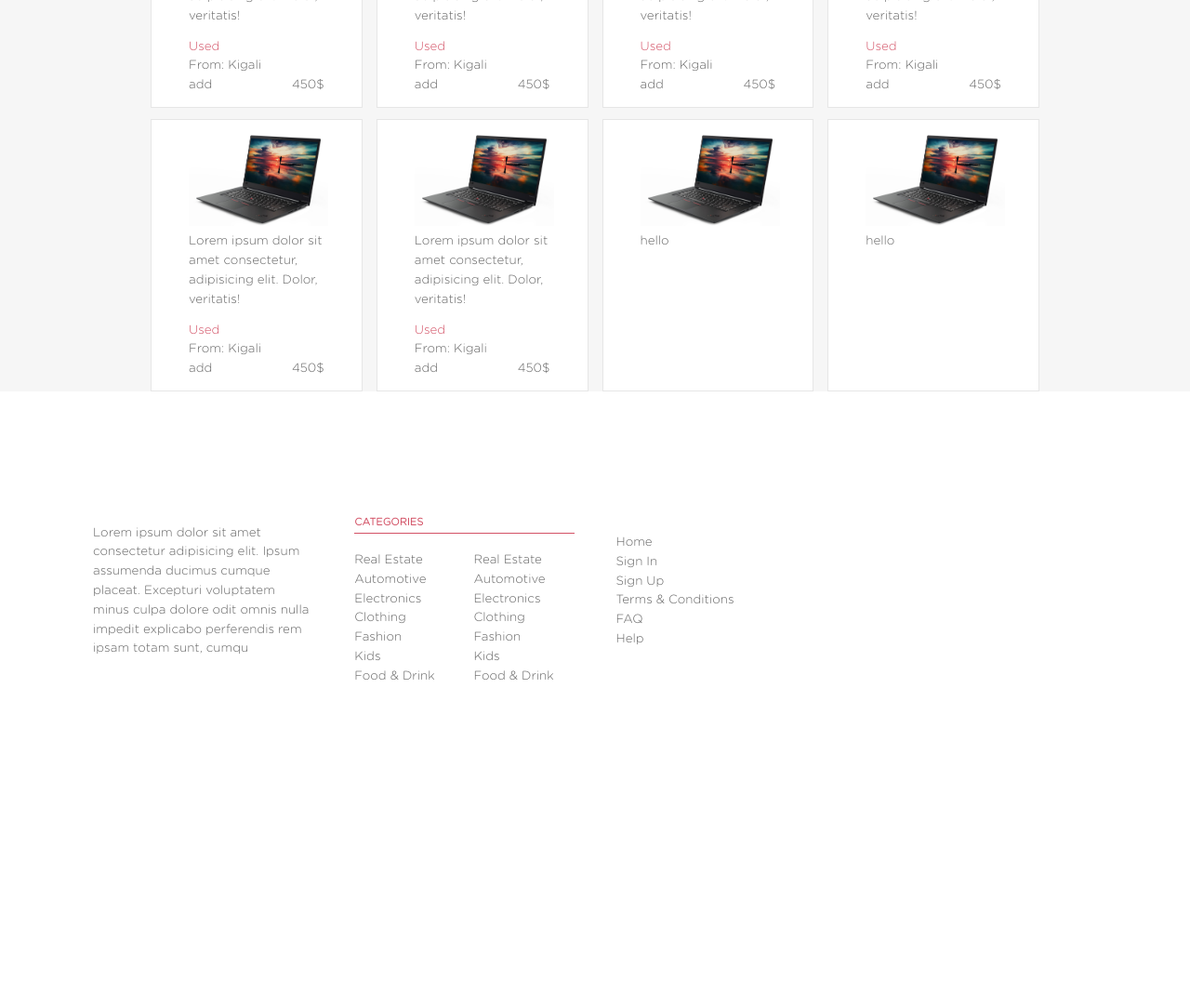
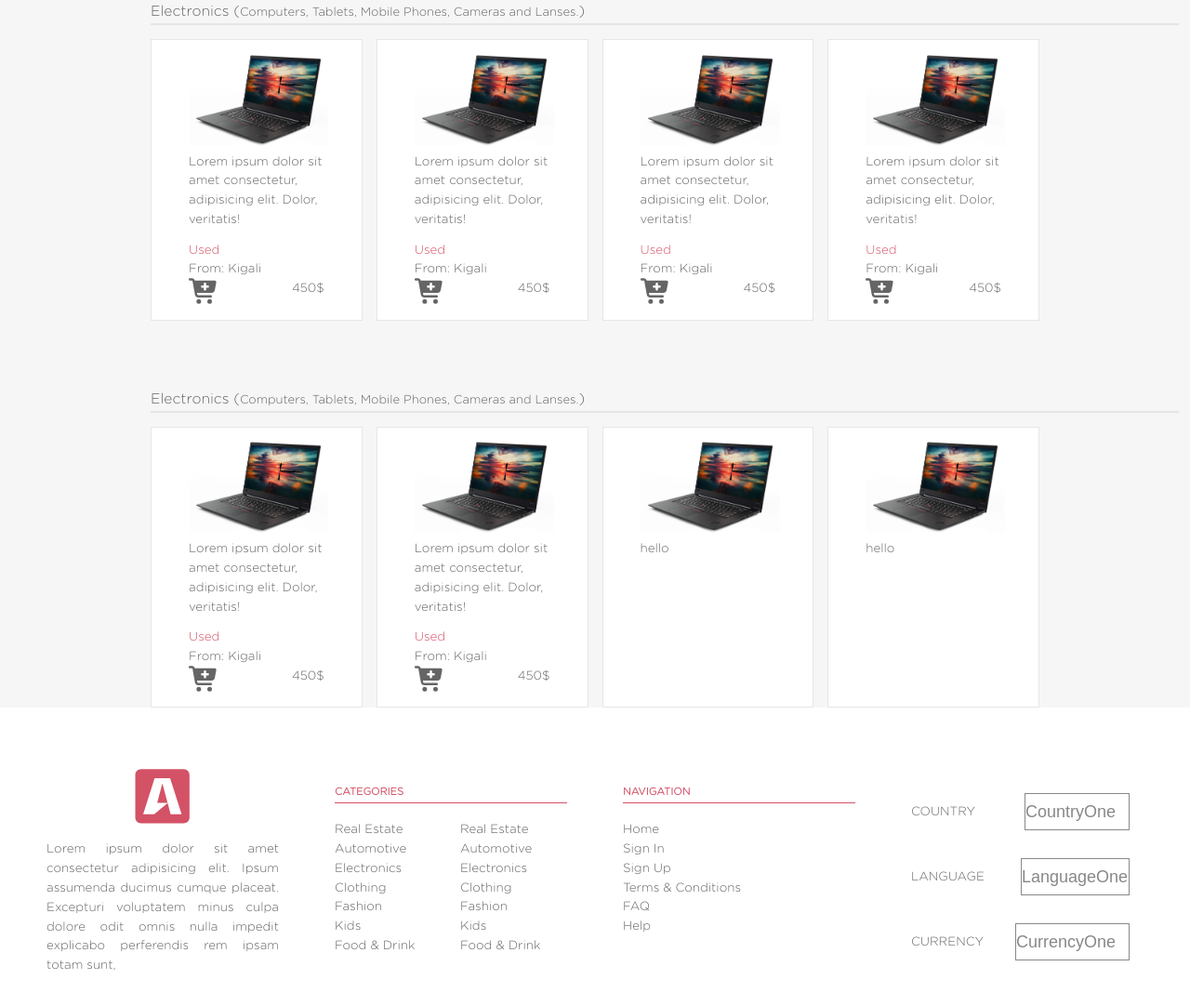
Before and after one commit to muhenge/online-shop, a website: page home.html in a window 1280 px wide. Shown: the part 1070-2152 px from the top of the page at 93% size. Before the commit the page ends 1908 px from the top, so only its background shows below. Drawn offline with Linux system fonts and the light colour scheme; files whose address does not match are found by name.

Commit message:
Feature: added logo, and icons on the desktop view

```diff
--- a/CSS/styles.css
+++ b/CSS/styles.css
@@ -30,14 +30,19 @@ body {
   color: #656565;
 }
 
-nav a img {
+img.logo {
   width: 35px;
+}
+
+.fa-buysellads {
+  color: #d35266;
 }
 
 nav {
   background-color: #383838;
   color: white;
   position: relative;
+
 }
 
 .menu {
@@ -107,12 +112,6 @@ header {
   color: white;
   padding: 35px;
 }
-/*
-form {
-    display: grid;
-    grid-template-columns: repeat(3,1fr);
-    grid-gap: 1px;
-} */
 
 input {
   border: none;
@@ -149,10 +148,6 @@ section {
   padding: 0 40px;
   cursor: pointer;
 }
-/*
- section {
-    margin: 0 190px;
-}  */
 
 .carts-list {
   margin: auto 150px auto 150px;
@@ -195,6 +190,15 @@ h1 {
   width: 50%;
 }
 
+section.products {
+  margin-top: 75px;
+}
+
+h3.section-title {
+  color: #656565;
+  border-bottom: 2px solid rgba(228, 228, 228, 0.9)
+}
+
 figure img {
   width: 150px;
 }
@@ -233,10 +237,10 @@ figure.ads-img img {
 
 footer {
   display: grid;
-  grid-template-columns: repeat(auto-fit,minmax(200px,1fr));
-  padding: 100px;
-  align-items: center;
-  grid-gap: 45px;
+  grid-template-columns: repeat(4, 1fr);
+  padding: 50px;
+  grid-gap: 60px;
+
 }
 
 h5 {
@@ -252,7 +256,7 @@ h5 {
 
 .cat-two,
 .cat-one,
-.footer-nav {
+ .footer-nav {
   display: flex;
   flex-direction: column;
 }
@@ -271,3 +275,28 @@ h5 {
 .cat-two a:hover {
   color: #d35266;
 }
+
+.footer-text {
+  text-align: center;
+}
+
+.footer-text p {
+  text-align: justify;
+}
+
+.other-info {
+  align-self: center;
+}
+
+.country,
+.language,
+.currency {
+  display: grid;
+  grid-template-columns: 1fr 1fr;
+  align-items: center;
+}
+
+select#myList {
+  border: 1px solid #888888;
+  margin: 15px;
+}
--- a/home.html
+++ b/home.html
@@ -14,7 +14,7 @@
     <nav>
       <div class="menu">
         <div id="logo">
-          <a href="#"><img src="images/crown.svg" alt="" srcset=""/></a>
+          <a href="#"><i class="fab fa-buysellads fa-5x"></i></a>
         </div>
         <ul>
           <li><a href="">HOME</a></li>
@@ -36,7 +36,7 @@
     <header>
       <h2>ZATTIX</h2>
       <p>Buying and Selling Couldn't Be Simpler than this!</p>
-      <form>
+      <form method="GET" action="/result.html">
         <select name="dropdown">
           <option value="Computer Architecture" selected
             >Computer Architecture</option
@@ -78,7 +78,9 @@
         </div>
       </section>
       <section class="products">
-        <div class="titles"></div>
+        <div class="titles">
+          <h3 class="section-title">Electronics (<small>Computers, Tablets, Mobile Phones, Cameras and Lanses.</small>)</h3>
+        </div>
         <div class="carts-list">
           <div class="carts">
             <figure>
@@ -90,7 +92,7 @@
                     <div class="used">Used</div>
                     <div class="from">From: Kigali</div>
                     <div class="add-price">
-                        <div>add</div>
+                        <div><i class="fas fa-cart-plus fa-2x"></i></div>
                         <div>450$</div>
                     </div>
                 </div>
@@ -107,7 +109,7 @@
                     <div class="used">Used</div>
                     <div class="from">From: Kigali</div>
                     <div class="add-price">
-                        <div>add</div>
+                        <div><i class="fas fa-cart-plus fa-2x"></i></div>
                         <div>450$</div>
                     </div>
                 </div>
@@ -124,7 +126,7 @@
                     <div class="used">Used</div>
                     <div class="from">From: Kigali</div>
                     <div class="add-price">
-                        <div>add</div>
+                        <div><i class="fas fa-cart-plus fa-2x"></i></div>
                         <div>450$</div>
                     </div>
                 </div>
@@ -141,7 +143,7 @@
                     <div class="used">Used</div>
                     <div class="from">From: Kigali</div>
                     <div class="add-price">
-                        <div>add</div>
+                        <div><i class="fas fa-cart-plus fa-2x"></i></div>
                         <div>450$</div>
                     </div>
                 </div>
@@ -151,7 +153,9 @@
         </div>
       </section>
       <section class="products">
-        <div class="titles"></div>
+        <div class="titles">
+          <h3 class="section-title">Electronics (<small>Computers, Tablets, Mobile Phones, Cameras and Lanses.</small>)</h3>
+        </div>
         <div class="carts-list">
           <div class="carts">
             <figure>
@@ -163,7 +167,7 @@
                     <div class="used">Used</div>
                     <div class="from">From: Kigali</div>
                     <div class="add-price">
-                        <div>add</div>
+                        <div><i class="fas fa-cart-plus fa-2x"></i></div>
                         <div>450$</div>
                     </div>
                 </div>
@@ -180,7 +184,7 @@
                     <div class="used">Used</div>
                     <div class="from">From: Kigali</div>
                     <div class="add-price">
-                        <div>add</div>
+                        <div><i class="fas fa-cart-plus fa-2x"></i></div>
                         <div>450$</div>
                     </div>
                 </div>
@@ -197,7 +201,7 @@
                     <div class="used">Used</div>
                     <div class="from">From: Kigali</div>
                     <div class="add-price">
-                        <div>add</div>
+                        <div><i class="fas fa-cart-plus fa-2x"></i></div>
                         <div>450$</div>
                     </div>
                 </div>
@@ -214,7 +218,7 @@
                     <div class="used">Used</div>
                     <div class="from">From: Kigali</div>
                     <div class="add-price">
-                        <div>add</div>
+                        <div><i class="fas fa-cart-plus fa-2x"></i></div>
                         <div>450$</div>
                     </div>
                 </div>
@@ -224,7 +228,9 @@
         </div>
       </section>
       <section class="products">
-        <div class="titles"></div>
+        <div class="titles">
+          <h3 class="section-title">Electronics (<small>Computers, Tablets, Mobile Phones, Cameras and Lanses.</small>)</h3>
+        </div>
         <div class="carts-list">
           <div class="carts">
             <figure>
@@ -236,7 +242,7 @@
                     <div class="used">Used</div>
                     <div class="from">From: Kigali</div>
                     <div class="add-price">
-                        <div>add</div>
+                        <div><i class="fas fa-cart-plus fa-2x"></i></div>
                         <div>450$</div>
                     </div>
                 </div>
@@ -253,7 +259,7 @@
                     <div class="used">Used</div>
                     <div class="from">From: Kigali</div>
                     <div class="add-price">
-                        <div>add</div>
+                        <div><i class="fas fa-cart-plus fa-2x"></i></div>
                         <div>450$</div>
                     </div>
                 </div>
@@ -277,9 +283,12 @@
     </main>
     <footer>
       <div class="footer-text">
-        Lorem ipsum dolor sit amet consectetur adipisicing elit. Ipsum assumenda
+        <div id="logo">
+          <i class="fab fa-buysellads fa-5x"></i>
+        </div>
+       <p>Lorem ipsum dolor sit amet consectetur adipisicing elit. Ipsum assumenda
         ducimus cumque placeat. Excepturi voluptatem minus culpa dolore odit
-        omnis nulla impedit explicabo perferendis rem ipsam totam sunt, cumqu
+        omnis nulla impedit explicabo perferendis rem ipsam totam sunt, </p>
 
       </div>
       <div class="categiries">
@@ -306,6 +315,7 @@
         </div>
       </div>
       <div class="footer-nav">
+        <h5>NAVIGATION</h5>
         <a href="#">Home</a>
         <a href="#">Sign In</a>
         <a href="#">Sign Up</a>
@@ -314,9 +324,48 @@
         <a href="#">Help</a>
       </div>
       <div class="other-info">
-        <div class="country"></div>
-        <div class="language"></div>
-        <div class="currency"></div>
+        <div class="country">
+          <div class="chooser">COUNTRY</div>
+          <div class="in">
+            <form>
+                    <select id = "myList">
+                      <option value="choose" disabled>Choose</option>
+                      <option value = "country-one">CountryOne</option>
+                      <option value = "country-two">CountryTwo</option>
+                      <option value = "country-three">CountryThree</option>
+                      <option value = "country-four">CountryFour</option>
+                    </select>
+           </form>
+          </div>
+        </div>
+        <div class="language">
+          <div class="chooser">LANGUAGE</div>
+          <div class="in">
+            <form>
+                    <select id = "myList">
+                      <option value="choose" disabled >Choose</option>
+                      <option value = "country-one">LanguageOne</option>
+                      <option value = "country-two">LanguageTwo</option>
+                      <option value = "country-three">LThree</option>
+                      <option value = "country-four">CountryFour</option>
+                    </select>
+           </form>
+          </div>
+        </div>
+        <div class="currency">
+          <div class="chooser">CURRENCY</div>
+          <div class="in">
+            <form>
+                    <select id = "myList">
+                      <option value="choose" disabled>Choose</option>
+                      <option value = "country-one">CurrencyOne</option>
+                      <option value = "country-two">CurrencyTwo</option>
+                      <option value = "country-three">CurrencyThree</option>
+                      <option value = "country-four">CurrencyFour</option>
+                    </select>
+           </form>
+          </div>
+        </div>
       </div>
     </footer>
     <script src="node_modules/@fortawesome/fontawesome-free/js/all.js"></script>
```
Also changed, not shown: result.html (added).
